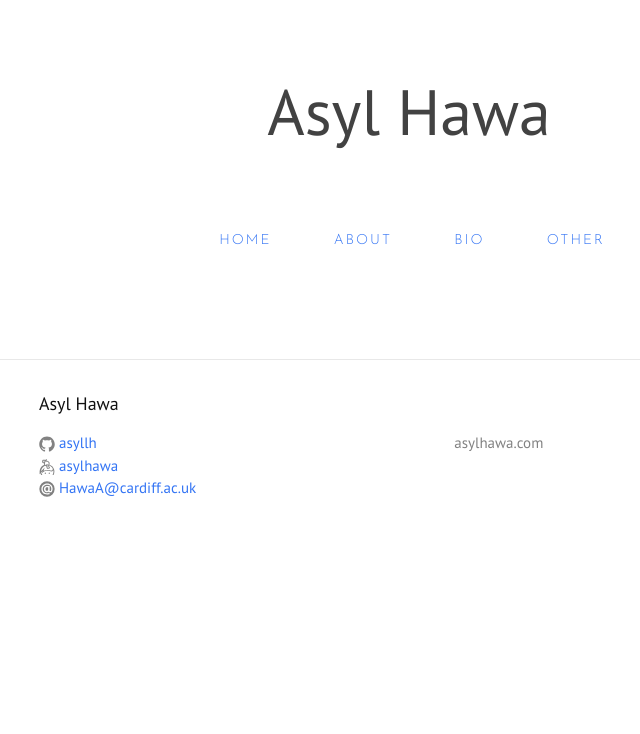
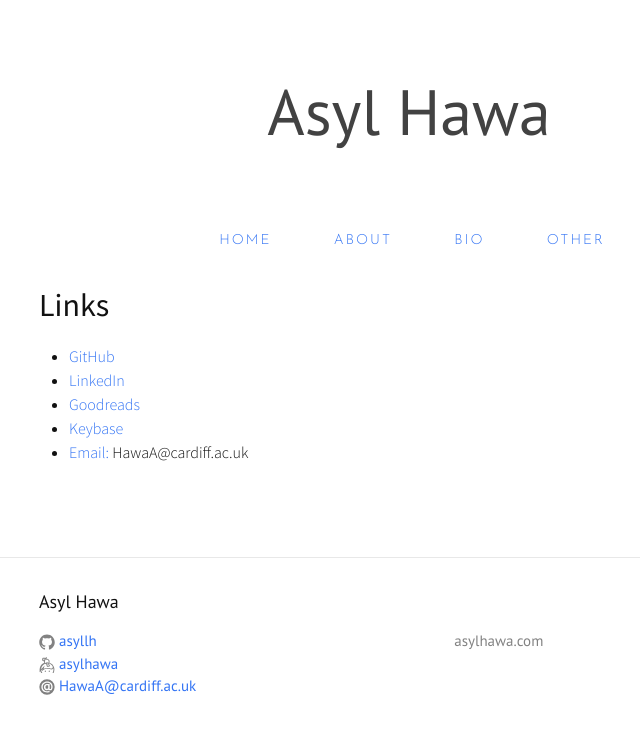
Before and after one commit to asyllh/asyllh.github.io, a Jekyll site: the page built from other.md, in a window 1280 px wide. Shown: the top 734 px of the page, without its empty margins (231-871 px from the left). Built offline with Jekyll 4.4.1, drawn with Linux system fonts in a browser that asks for light colours; nearby versions of some CDN libraries.

Commit message:
added contact links to other

```diff
--- a/other.md
+++ b/other.md
@@ -3,3 +3,11 @@ layout: page
 title: Other
 permalink: /other/
 ---
+
+## Links
+
+* [GitHub](https://github.com/asyllh)
+* [LinkedIn](https://www.linkedin.com/in/asylhawa/)
+* [Goodreads](https://www.goodreads.com/user/show/27300675-asyl)
+* [Keybase](https://keybase.io/asylhawa)
+* [Email:](mailto:HawaA@cardiff.ac.uk) HawaA@cardiff.ac.uk
```
